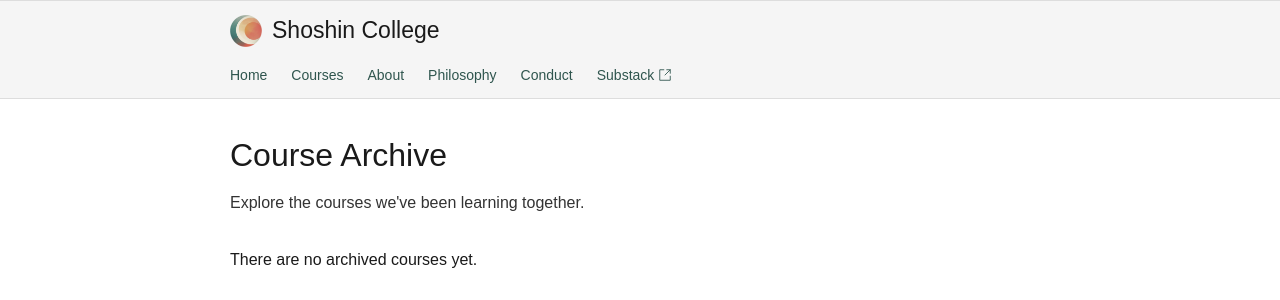
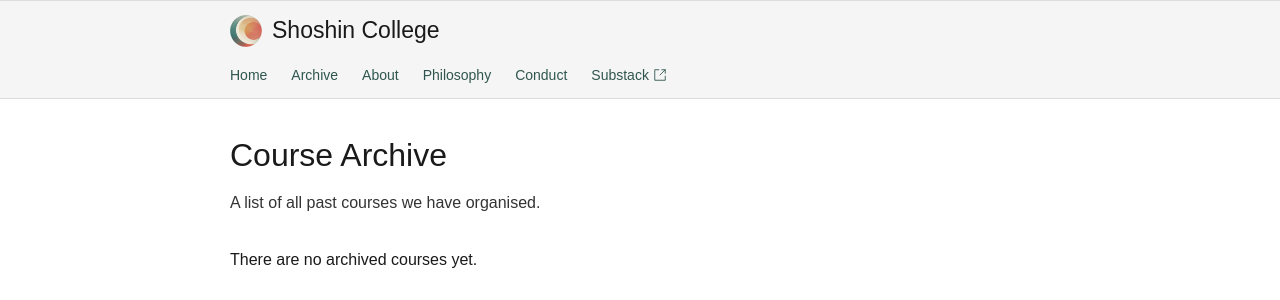
Before and after one commit to shoshincollege/shoshincollege.org, a Django app: page /archive/ in a window 1280 px wide. Shown: the top 300 px of the page. Run offline with Django 5.2, Linux system fonts and the light colour scheme; data that the repository does not hold is empty.

Commit message:
Link top navigation to archive and update archive description

```diff
--- a/main/templates/main/archive.html
+++ b/main/templates/main/archive.html
@@ -5,7 +5,7 @@
 {% block content %}
 <header class="page-header">
     <h1>Course Archive</h1>
-    <p>Explore the courses we've been learning together.</p>
+    <p>A list of all past courses we have organised.</p>
 </header>
 <section>
     {% for course in course_list %}
--- a/main/templates/main/layout.html
+++ b/main/templates/main/layout.html
@@ -21,7 +21,7 @@
             </a>
             <nav aria-label="Main navigation">
                 <a href="{% url 'index' %}">Home</a>
-                <a href="{% url 'course_list' %}">Courses</a>
+                <a href="{% url 'archive' %}">Archive</a>
                 <a href="{% url 'about' %}">About</a>
                 <a href="{% url 'philosophy' %}">Philosophy</a>
                 <a href="{% url 'conduct' %}">Conduct</a>
```
